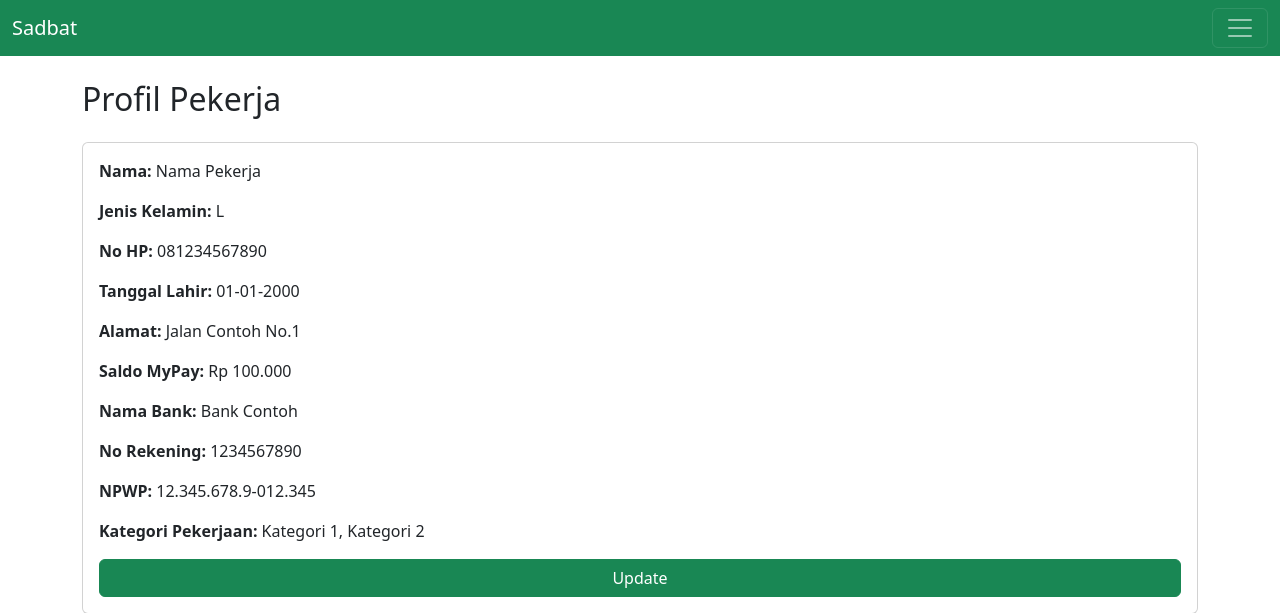
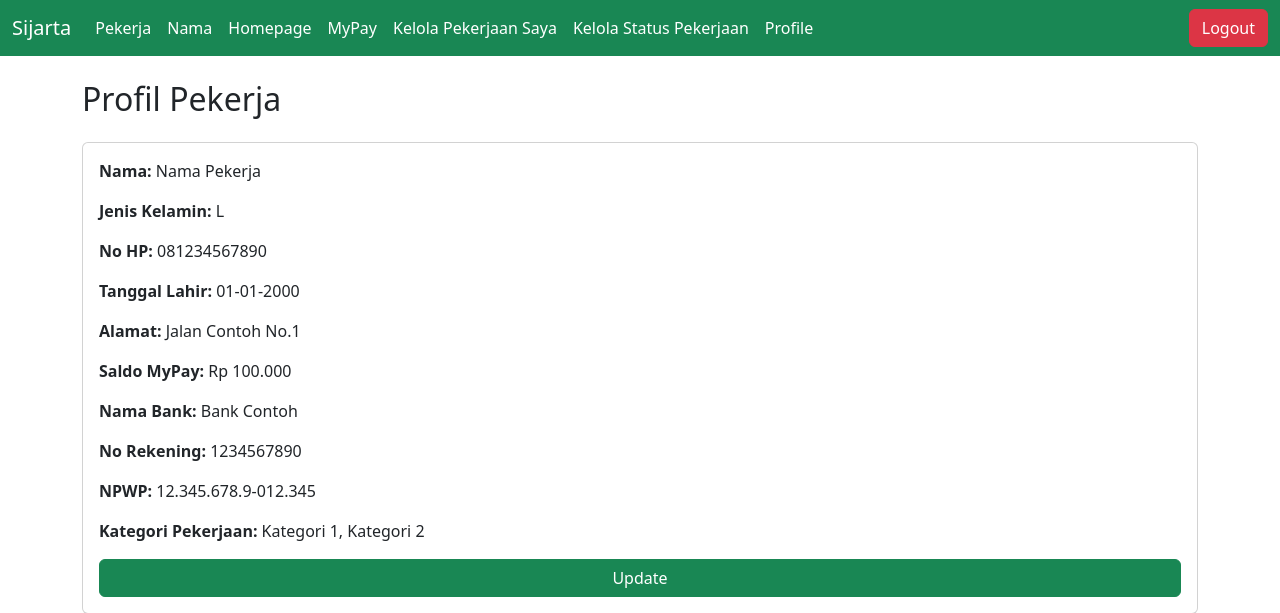
Before and after one commit to TKBasdat2024/TKBasdat, a Django app: template kuning/templates/profilepek.html in a window 1280 px wide. Shown: the top 613 px of the page. Run offline with Django 5.2, Linux system fonts and the light colour scheme; the template is opened without the code that fills it, so the values that code supplies are empty.

Commit message:
Navbar change

```diff
--- a/kuning/templates/login.html
+++ b/kuning/templates/login.html
@@ -9,7 +9,7 @@
 <body>
     <nav class="navbar bg-success navbar-dark">
         <div class="container-fluid">
-            <span class="navbar-brand mb-0 h1">Sadbat</span>
+            <span class="navbar-brand mb-0 h1">Sijarta</span>
         </div>
     </nav>
     <div class="container mt-5">
--- a/kuning/templates/logreg.html
+++ b/kuning/templates/logreg.html
@@ -9,7 +9,7 @@
 <body>
     <nav class="navbar bg-success navbar-dark">
         <div class="container-fluid">
-            <span class="navbar-brand mb-0 h1">Sadbat</span>
+            <span class="navbar-brand mb-0 h1">Sijarta</span>
         </div>
     </nav>
     <div class="container text-center mt-5">
--- a/kuning/templates/profilepek.html
+++ b/kuning/templates/profilepek.html
@@ -7,16 +7,24 @@
     <link href="https://cdn.jsdelivr.net/npm/bootstrap@5.3.0/dist/css/bootstrap.min.css" rel="stylesheet">
 </head>
 <body>
-    <nav class="navbar bg-success navbar-dark">
+    <nav class="navbar navbar-expand-lg bg-success">
         <div class="container-fluid">
-            <span class="navbar-brand mb-0 h1">Sadbat</span>
+            <span class="navbar-brand text-white" href="#">Sijarta</span>
             <button class="navbar-toggler" type="button" data-bs-toggle="collapse" data-bs-target="#navbarNavAltMarkup" aria-controls="navbarNavAltMarkup" aria-expanded="false" aria-label="Toggle navigation">
                 <span class="navbar-toggler-icon"></span>
             </button>
             <div class="collapse navbar-collapse" id="navbarNavAltMarkup">
                 <div class="navbar-nav">
-                    <a class="nav-link" href="#">Features</a>
-                    <a class="nav-link" href="#">Pricing</a>
+                    <a class="nav-link text-white" href="#">Pekerja</a>
+                    <a class="nav-link text-white" href="#">Nama</a>
+                    <a class="nav-link text-white" href="#">Homepage</a>
+                    <a class="nav-link text-white" href="#">MyPay</a>
+                    <a class="nav-link text-white" href="#">Kelola Pekerjaan Saya</a>
+                    <a class="nav-link text-white" href="#">Kelola Status Pekerjaan</a>
+                    <a class="nav-link text-white" href="#">Profile</a>
+                </div>
+                <div class="ms-auto">
+                    <a href="/logout/" class="btn btn-danger">Logout</a>
                 </div>
             </div>
         </div>
--- a/kuning/templates/register.html
+++ b/kuning/templates/register.html
@@ -9,7 +9,7 @@
 <body>
     <nav class="navbar bg-success navbar-dark">
         <div class="container-fluid">
-            <span class="navbar-brand mb-0 h1">Sadbat</span>
+            <span class="navbar-brand mb-0 h1">Sijarta</span>
         </div>
     </nav>
     <div class="container mt-5">
```
Also changed, not shown: kuning/templates/profilepeng.html (+12 -4 lines).
